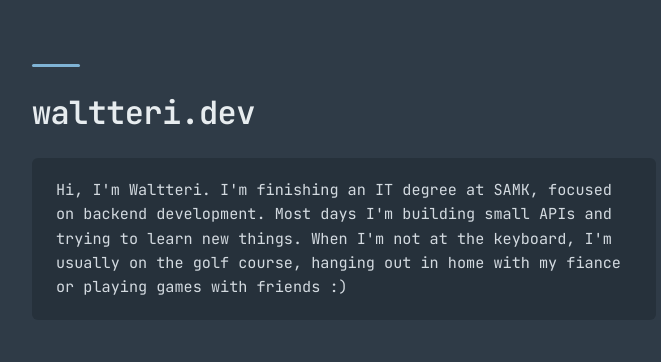
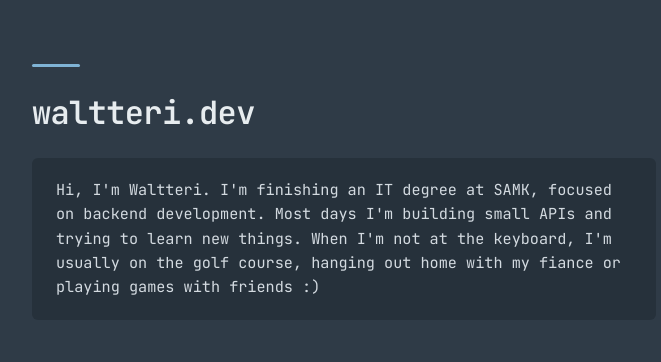
Before and after one commit to waltterir/portfolio-page, a React app: page / in a window 1280 px wide. Shown: the top 362 px of the page, without its empty margins (296-957 px from the left). Built offline with nearby package versions, Linux system fonts and the light colour scheme; the HTML template or start-up script is replaced by a standard one.

Commit message:
refactor: corrected grammar in info

```diff
--- a/src/App.tsx
+++ b/src/App.tsx
@@ -49,8 +49,8 @@
             Hi, I'm Waltteri. I'm finishing an IT degree at SAMK, focused on
             backend development. Most days I'm building small APIs and trying to
             learn new things. When I'm not at the keyboard, I'm usually on the
-            golf course, hanging out in home with my fiance or playing games
-            with friends :)
+            golf course, hanging out home with my fiance or playing games with
+            friends :)
           </p>
         </div>
         <div className="projects-section">
```
